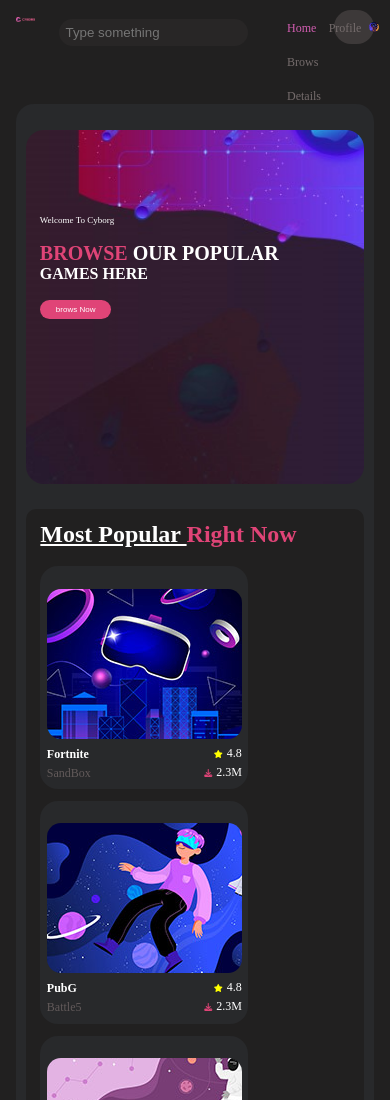
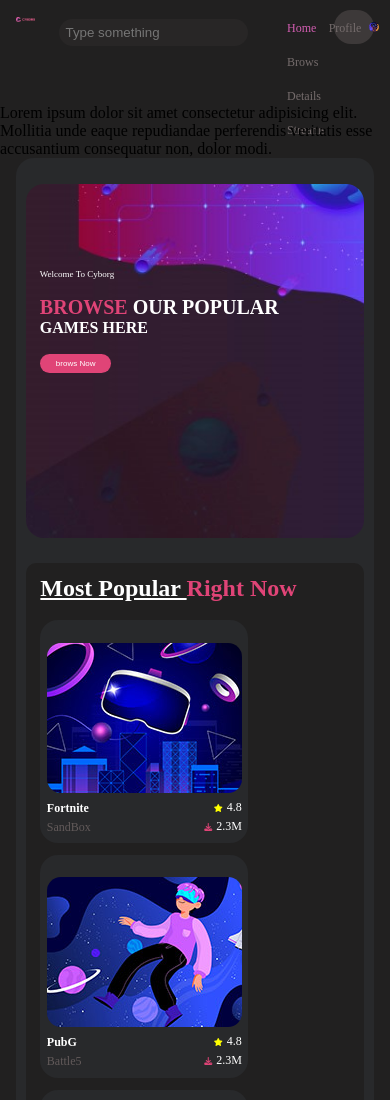
Before and after one commit to salmanaljbae/test, a plain HTML site: page index.html in a window 390 px wide. Shown: the top 1100 px of the page. Drawn offline with Linux system fonts and the light colour scheme.

Commit message:
update responsive

```diff
--- a/index.html
+++ b/index.html
@@ -28,7 +28,9 @@
 			</div>
 		</nav>
 	</div>
-
+	    <div>
+			Lorem ipsum dolor sit amet consectetur adipisicing elit. Mollitia unde eaque repudiandae perferendis veritatis esse accusantium consequatur non, dolor modi.
+		</div>
 
 	<div class="secFather">
 	<section>
```
